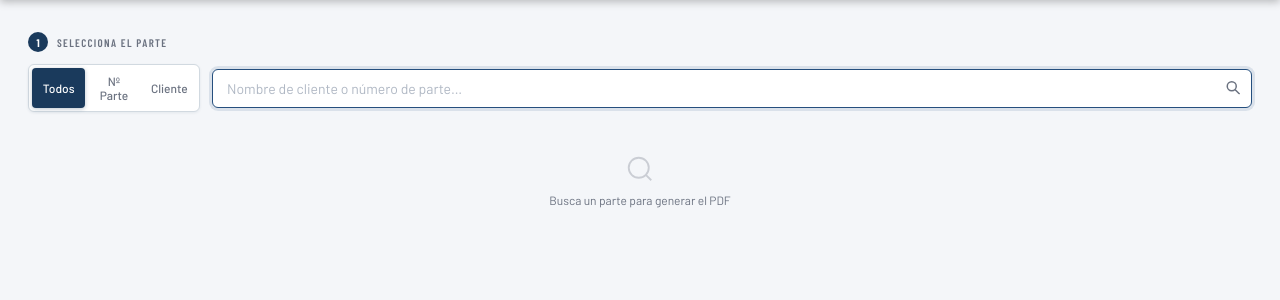
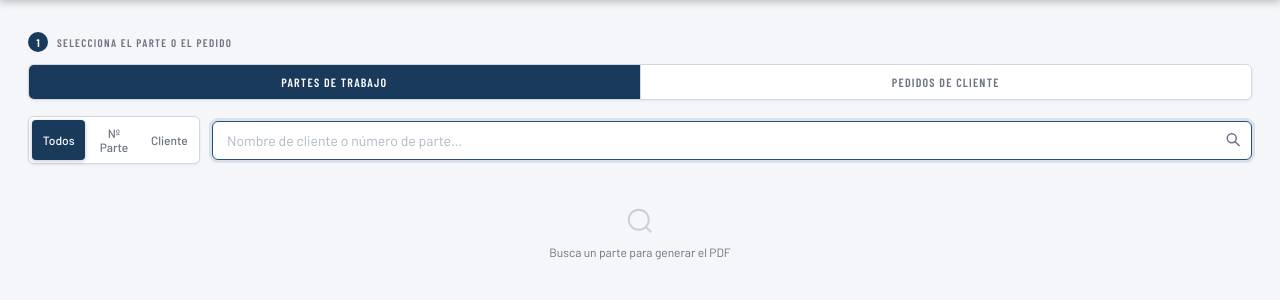
Before and after one commit to GYCai-tech/Generador-partes, a Flask app: page / in a window 1280 px wide. Shown: the part 52-352 px from the top of the page. Run offline with Flask 3, Linux system fonts and the light colour scheme; data that the repository does not hold is empty.

Commit message:
Modo dual: buscar por Partes o por Pedidos de cliente
- Dos pestañas de modo en la búsqueda: Partes de trabajo / Pedidos de cliente
- Partes: carga todos los datos desde BD (operarios, horas, materiales, gastos)
- Pedidos: comportamiento anterior — formulario vacío con datos básicos del cliente
- Las tarjetas de resultados se distinguen visualmente: azul para partes, naranja para pedidos
- El filtro Nº Parte / Nº Pedido cambia de etiqueta según el modo activo

Co-Authored-By: Claude Sonnet 4.6 <noreply@anthropic.com>

```diff
--- a/templates/index.html
+++ b/templates/index.html
@@ -46,6 +46,20 @@ body{font-family:var(--fb);font-size:16px;background:var(--bg);color:var(--ink);
 .ftab{flex:1;border:none;background:transparent;padding:6px 8px;font-family:var(--fb);font-size:12px;font-weight:500;color:var(--muted);border-radius:4px;cursor:pointer;transition:all var(--t)}
 .ftab:hover{color:var(--blue);background:var(--blue-light)}
 .ftab.active{background:var(--blue);color:#fff;box-shadow:0 1px 4px rgba(26,58,92,.3)}
+
+/* MODE TABS */
+.mode-tabs{display:flex;gap:0;margin-bottom:16px;border:1.5px solid var(--border);border-radius:var(--r);overflow:hidden;box-shadow:var(--shadow-sm)}
+.mtab{flex:1;border:none;background:var(--white);padding:10px 16px;font-family:var(--fh);font-size:12px;font-weight:600;letter-spacing:.1em;text-transform:uppercase;color:var(--muted);cursor:pointer;transition:all var(--t);border-right:1px solid var(--border)}
+.mtab:last-child{border-right:none}
+.mtab:hover{background:var(--blue-light);color:var(--blue)}
+.mtab.active-parte{background:var(--blue);color:#fff}
+.mtab.active-pedido{background:var(--orange);color:#fff}
+
+/* CARD distinción parte vs pedido */
+.rcard.tipo-pedido::before{background:var(--orange) !important}
+.rcard.tipo-pedido:hover{border-color:var(--orange) !important}
+.rcard.tipo-pedido .rnum{background:var(--orange)}
+.rcard.tipo-pedido.sel{border-color:var(--orange);box-shadow:0 0 0 3px rgba(232,114,12,.12),var(--shadow-md)}
 
 .search-box{position:relative;margin-bottom:12px}
 .search-box input{width:100%;padding:10px 40px 10px 14px;font-family:var(--fb);font-size:14px;border:1.5px solid var(--border);border-radius:var(--r);background:var(--white);color:var(--ink);outline:none;transition:border-color var(--t),box-shadow var(--t);box-shadow:var(--shadow-sm)}
@@ -203,13 +217,18 @@ body{font-family:var(--fb);font-size:16px;background:var(--bg);color:var(--ink);
 <section>
   <div class="step-label">
     <div class="step-num">1</div>
-    <span class="step-title">Selecciona el parte</span>
+    <span class="step-title">Selecciona el parte o el pedido</span>
+  </div>
+
+  <div class="mode-tabs">
+    <button class="mtab active-parte" id="modePartes" data-modo="partes">Partes de trabajo</button>
+    <button class="mtab" id="modePedidos" data-modo="pedidos">Pedidos de cliente</button>
   </div>
 
   <div class="search-top">
     <div class="filter-tabs" role="group">
       <button class="ftab active" data-tipo="todo">Todos</button>
-      <button class="ftab" data-tipo="numero">Nº Parte</button>
+      <button class="ftab" data-tipo="numero" id="ftabNumero">Nº Parte</button>
       <button class="ftab" data-tipo="cliente">Cliente</button>
     </div>
     <div class="search-box">
@@ -270,10 +289,28 @@ body{font-family:var(--fb);font-size:16px;background:var(--bg);color:var(--ink);
 <div class="toast" id="toast"></div>
 
 <script>
-let tipo = 'todo', debounce = null, selCard = null;
+let tipo = 'todo', modo = 'partes', debounce = null, selCard = null;
 let _parteData = null;
+let nextNum = '';
 
-// Tabs
+fetch('/api/siguiente-numero').then(r=>r.json()).then(d=>{ nextNum = d.formato; });
+
+// Mode tabs
+document.querySelectorAll('.mtab').forEach(b=>{
+  b.addEventListener('click',()=>{
+    modo = b.dataset.modo;
+    document.querySelectorAll('.mtab').forEach(x=>{ x.classList.remove('active-parte','active-pedido'); });
+    b.classList.add(modo === 'partes' ? 'active-parte' : 'active-pedido');
+    const ftabNum = document.getElementById('ftabNumero');
+    ftabNum.textContent = modo === 'partes' ? 'Nº Parte' : 'Nº Pedido';
+    const inp = document.getElementById('searchInput');
+    inp.placeholder = modo === 'partes' ? 'Nombre de cliente o número de parte…' : 'Nombre de cliente o número de pedido…';
+    const q = inp.value.trim();
+    if(q) buscar(q); else showEmpty(modo === 'partes' ? 'Busca un parte para generar el PDF' : 'Busca un pedido para generar el parte');
+  });
+});
+
+// Filter tabs
 document.querySelectorAll('.ftab').forEach(b=>{
   b.addEventListener('click',()=>{
     document.querySelectorAll('.ftab').forEach(x=>x.classList.remove('active'));
@@ -286,13 +323,13 @@ document.querySelectorAll('.ftab').forEach(b=>{
 document.getElementById('searchInput').addEventListener('input', e=>{
   clearTimeout(debounce);
   const q = e.target.value.trim();
-  if(!q){ showEmpty('Busca un parte para generar el PDF'); return; }
+  if(!q){ showEmpty(modo === 'partes' ? 'Busca un parte para generar el PDF' : 'Busca un pedido para generar el parte'); return; }
   debounce = setTimeout(()=>buscar(q), 300);
 });
 
 document.getElementById('btnLimpiar').addEventListener('click',()=>{
   document.getElementById('searchInput').value='';
-  showEmpty('Busca un parte para generar el PDF');
+  showEmpty(modo === 'partes' ? 'Busca un parte para generar el PDF' : 'Busca un pedido para generar el parte');
   resetDoc();
   if(selCard){selCard.classList.remove('sel');selCard=null;}
   document.getElementById('btnGenerar').disabled=true;
@@ -309,7 +346,10 @@ function showEmpty(msg){
 async function buscar(q){
   document.getElementById('spinner').classList.add('on');
   try{
-    const data = await fetch(`/api/buscar-parte?q=${encodeURIComponent(q)}&tipo=${tipo}`).then(r=>r.json());
+    const url = modo === 'partes'
+      ? `/api/buscar-parte?q=${encodeURIComponent(q)}&tipo=${tipo}`
+      : `/api/buscar?q=${encodeURIComponent(q)}&tipo=${tipo}`;
+    const data = await fetch(url).then(r=>r.json());
     renderResults(data);
   }catch{ showEmpty('Error de conexión'); }
   finally{ document.getElementById('spinner').classList.remove('on'); }
@@ -317,12 +357,13 @@ async function buscar(q){
 
 function renderResults(items){
   const area = document.getElementById('resultsArea');
-  if(!items.length){ showEmpty('No se encontraron partes'); return; }
+  if(!items.length){ showEmpty(modo === 'partes' ? 'No se encontraron partes' : 'No se encontraron pedidos'); return; }
+  const esParte = modo === 'partes';
   area.innerHTML = items.map((it,i)=>`
-    <div class="rcard" data-idx="${i}" style="animation-delay:${i*22}ms">
+    <div class="rcard${esParte ? '' : ' tipo-pedido'}" data-idx="${i}" style="animation-delay:${i*22}ms">
       <div class="rtop">
         <div class="rcli">${esc(it.Cliente||it.IdCliente)}</div>
-        <div class="rnum">Parte nº ${esc(it.NumParteFormato)}</div>
+        <div class="rnum">${esParte ? 'Parte nº '+esc(it.NumParteFormato) : 'Pedido nº '+esc(String(it.NumPedido))}</div>
       </div>
       <div class="rdir">${esc(it.DireccionTrabajo)}${it.LocalidadTrabajo?' — '+it.LocalidadTrabajo:''}</div>
       <div class="rmeta">
@@ -338,7 +379,12 @@ function renderResults(items){
       const it = area._data[parseInt(card.dataset.idx)];
       document.getElementById('spinner').classList.add('on');
       try {
-        const pd = await fetch(`/api/parte/${it.IdParte}`).then(r=>r.json());
+        let pd;
+        if(modo === 'partes'){
+          pd = await fetch(`/api/parte/${it.IdParte}`).then(r=>r.json());
+        } else {
+          pd = pedidoToParteData(it);
+        }
         _parteData = pd;
         fillDoc(pd);
         document.getElementById('btnGenerar').disabled=false;
@@ -346,12 +392,30 @@ function renderResults(items){
         fs.style.display='flex';
         setTimeout(()=>fs.scrollIntoView({behavior:'smooth',block:'start'}), 50);
       } catch(e) {
-        showToast('Error al cargar el parte','');
+        showToast('Error al cargar los datos','');
       } finally {
         document.getElementById('spinner').classList.remove('on');
       }
     });
   });
+}
+
+function pedidoToParteData(it){
+  return {
+    albaran: nextNum,
+    presupuesto: '',
+    cliente: it.Cliente || it.IdCliente || '',
+    direccion: it.DireccionTrabajo || '',
+    localidad: it.LocalidadTrabajo || '',
+    contacto: it.Contacto || '',
+    gps: '',
+    fecha: it.FechaFormateada || '',
+    observaciones: it.Observaciones || '',
+    conceptos: [{ cant: '1', concepto: it.Observaciones || '' }],
+    operarios: [{ nombre: '' }, { nombre: '' }],
+    horas: [],
+    gastos: [],
+  };
 }
 
 function fillDoc(it){
```
